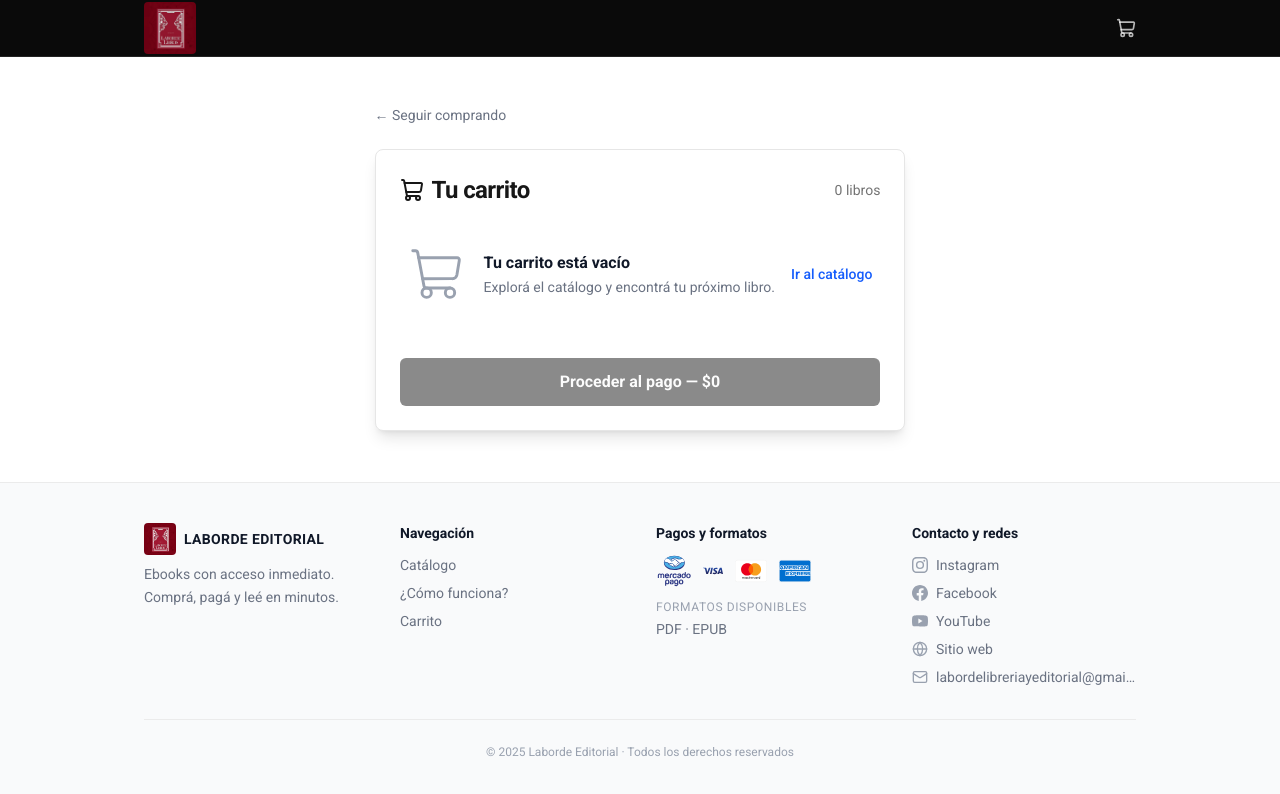
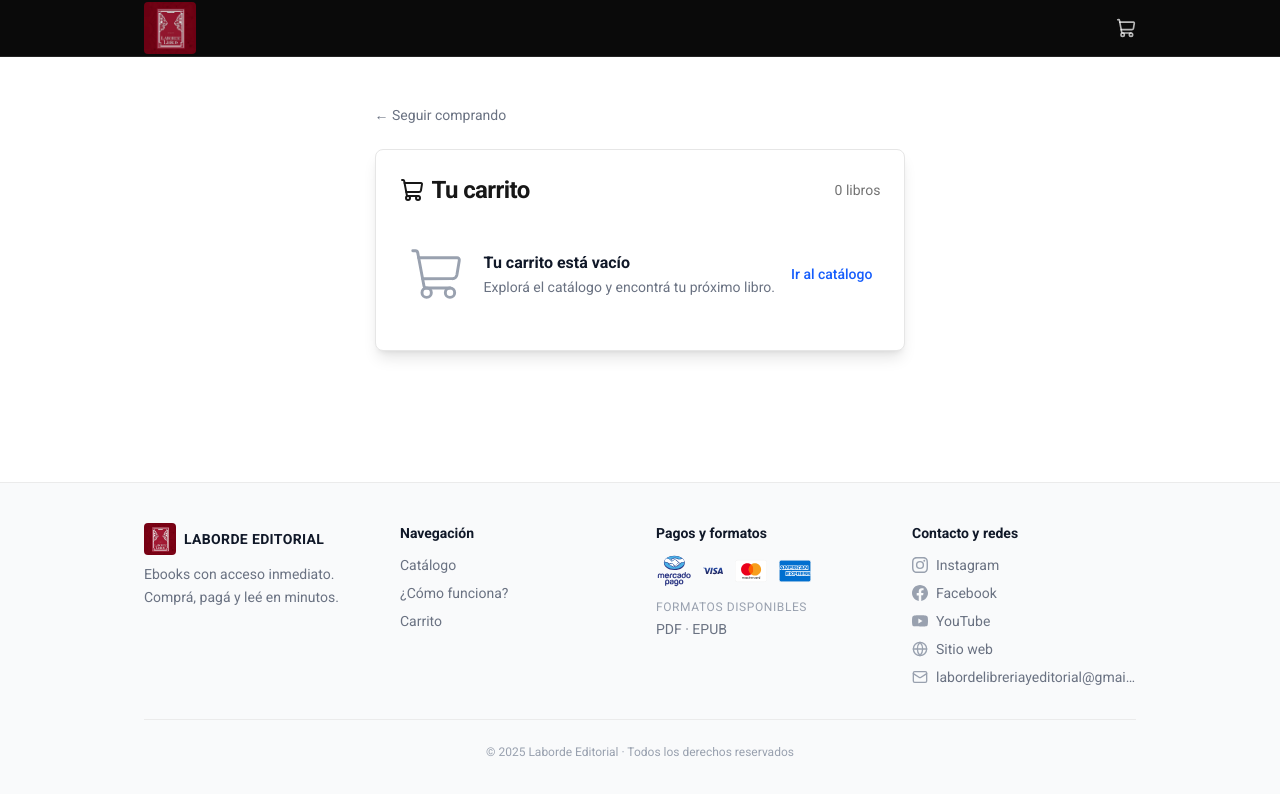
Before and after one commit to marcoluchi11/labordebook, a Next.js app: page /cart in a window 1280 px wide. Shown: the top 794 px of the page. Built offline with nearby package versions, Linux system fonts and the light colour scheme.

Commit message:
Hide checkout button when cart is empty
Co-Authored-By: Claude Sonnet 4.6 <noreply@anthropic.com>

```diff
--- a/components/ui/shopping-cart.tsx
+++ b/components/ui/shopping-cart.tsx
@@ -112,15 +112,16 @@ export function ShoppingCart({ items, onRemoveItem, onCheckout }: ShoppingCartPr
         )}
       </CardContent>
 
+      {items.length > 0 && (
         <CardFooter className="pt-2">
           <Button
             className="w-full h-12 text-base font-semibold"
-          disabled={items.length === 0}
             onClick={onCheckout}
           >
             Proceder al pago — ${total.toLocaleString('es-AR')}
           </Button>
         </CardFooter>
+      )}
     </Card>
   )
 }
```
Lines whose indentation alone changed are shown as unchanged.
